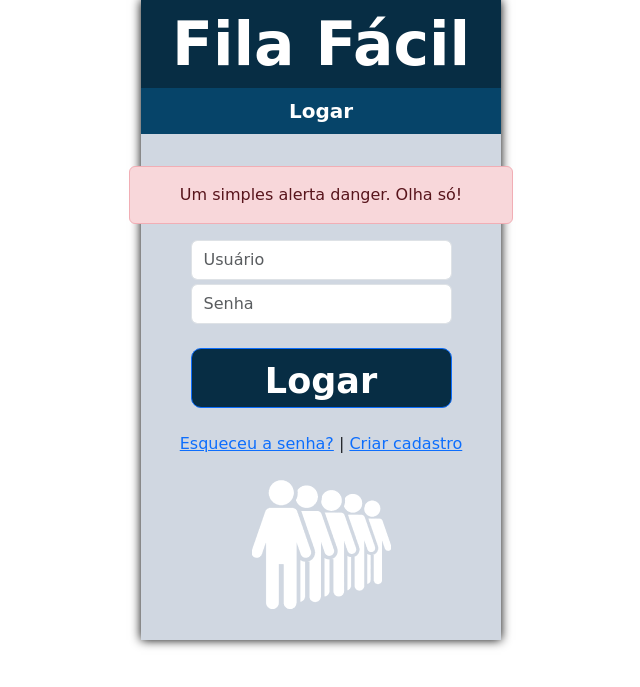
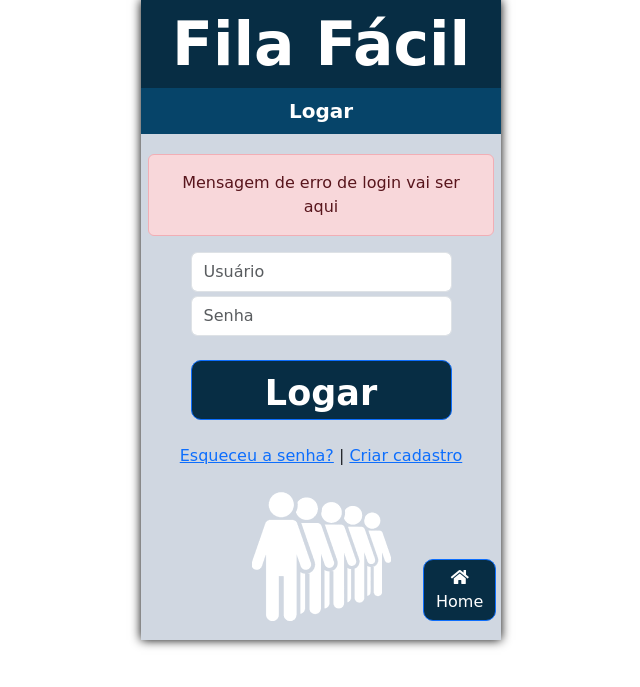
Before and after one commit to marcelobegod/filafacil, a PHP site: page /filafacil/base/logar.php in a window 1280 px wide. Shown: the top 687 px of the page, without its empty margins (319-959 px from the left). Run offline with PHP 8.4, Linux system fonts and the light colour scheme; some web fonts are replaced.

Commit message:
botão home na area de login

```diff
--- a/base/logar.php
+++ b/base/logar.php
@@ -6,6 +6,8 @@
     <link href="https://cdn.jsdelivr.net/npm/bootstrap@5.3.3/dist/css/bootstrap.min.css" rel="stylesheet" integrity="sha384-QWTKZyjpPEjISv5WaRU9OFeRpok6YctnYmDr5pNlyT2bRjXh0JMhjY6hW+ALEwIH" crossorigin="anonymous">
     <link rel="stylesheet" href="../css/style.css">
     <title>Fila Fácil</title>
+    <link href="https://cdnjs.cloudflare.com/ajax/libs/font-awesome/5.15.4/css/all.min.css" rel="stylesheet">
+
 </head>
 <body>
 <main>
@@ -19,8 +21,8 @@
         <div class="container">
             <div class="conteudo text-center"> <!-- Adicionado a classe text-center para centralizar todo o conteúdo -->
                 <div class="row justify-content-center mb-4"> <!-- Adicionado justify-content-center para centralizar horizontalmente -->
-                    <div class="alert alert-danger largbut" role="alert">
-                        Um simples alerta danger. Olha só!
+                    <div class="alert alert-danger largmsg" role="alert">
+                        Mensagem de erro de login vai ser aqui
                     </div>
                     <form action="validacao.php" method="post">
                         <div class="form-group row justify-content-center mb-1">
@@ -40,11 +42,16 @@
                         <a href="#">Criar cadastro</a>
                     </div>
                 </div>
-                <div class="row justify-content-center"> <!-- Adicionado justify-content-center para centralizar horizontalmente -->
-                    <div class="text-center">
+                <div class="row w-100 p-0 m-0"> <!-- Adicionado justify-content-center para centralizar horizontalmente -->
+                    <div class="col-3"></div>
+                    <div class="col-6 text-center">
                         <img src="../img/logoff.png" class="img-fluid" alt="Logoff">
                     </div>
+                    <div class="col-3 d-flex flex-column align-items-start justify-content-end pr-3">
+                        <a href="http://localhost/filafacil/base/home.php" class="btn btn-primary btnhome"><i class="fas fa-home"></i> Home</a>
+                    </div>
                 </div>
+
             </div>
         </div>
     </div>
```
